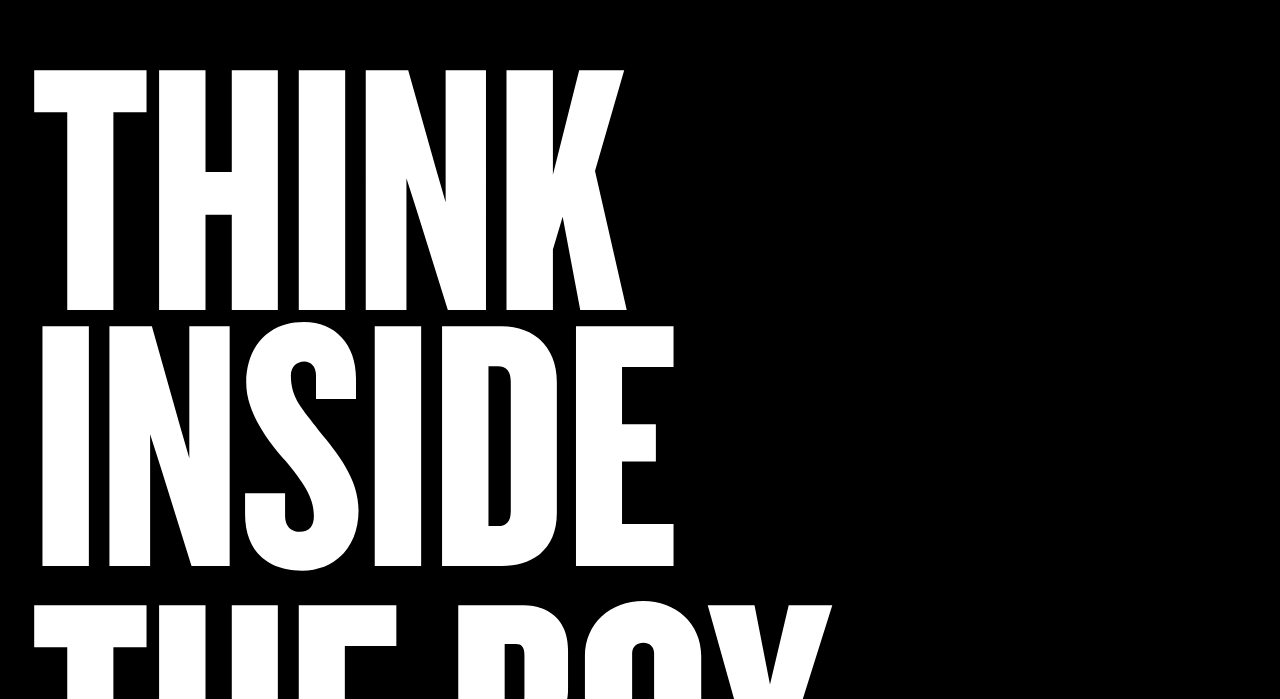
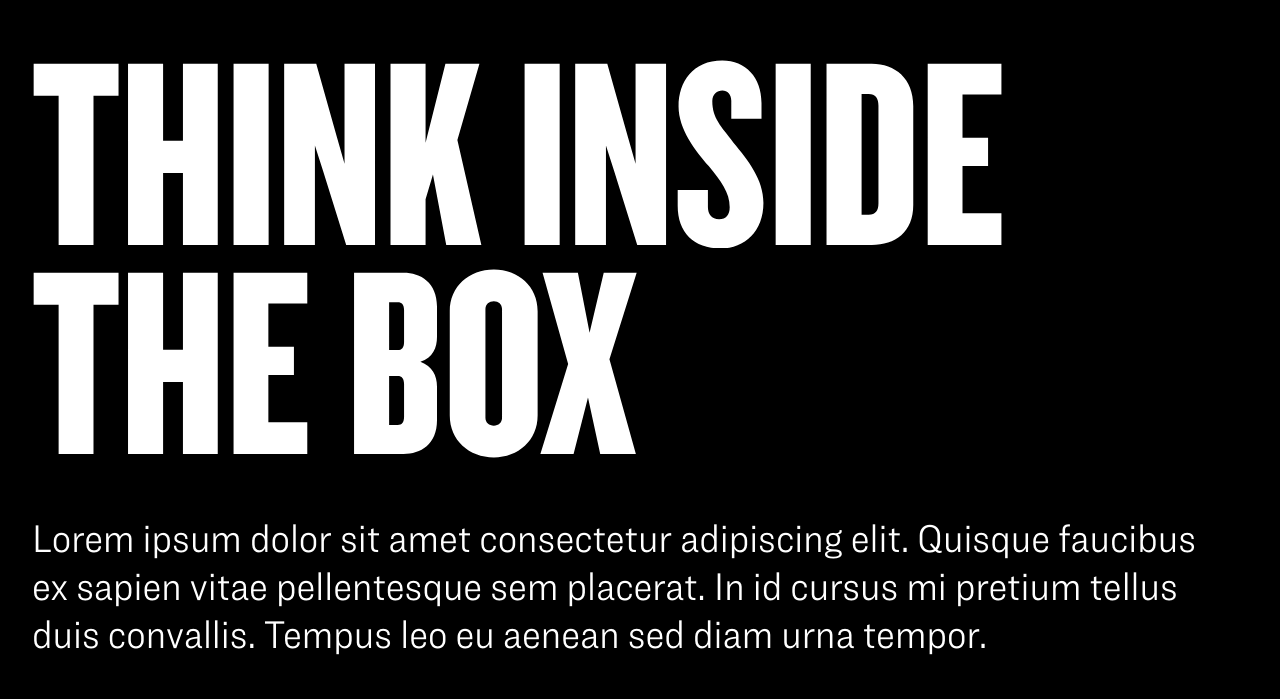
Before and after one commit to daviselen/website, a React (Vite) app: page / in a window 1280 px wide. Shown: the part 941-1640 px from the top of the page. Built offline with nearby package versions, Linux system fonts and the light colour scheme.

Commit message:
Make all text smaller

```diff
--- a/tailwind.config.js
+++ b/tailwind.config.js
@@ -125,13 +125,13 @@ export default {
       // reasonable adaptation, not something in the source (which is
       // desktop-only).
       fontSize: {
-        "display-h1": ["360px", { lineHeight: "256px" }], // Font/Headings/H1 — Masthead
-        "display-h2": ["272px", { lineHeight: "192px" }], // Font/Headings/H2 — Masthead alt
-        "display-h3": ["184px", { lineHeight: "128px" }], // Headings/H3 (Scale/2300 + Scale/1600) — section headlines
-        "display-hiai": ["144px", { lineHeight: "104px" }], // "THE HI x AI LOOP"
-        "display-card": ["80px", { lineHeight: "56px" }], // FootB/heading — portfolio card brand name
-        "display-stat": ["64px", { lineHeight: "56px" }], // card/heading, det/heading — Proof/News stat headline
-        "pre-title": ["40px", { lineHeight: "48px" }],
+        "display-h1": ["272px", { lineHeight: "192px" }], // Font/Headings/H1 — Masthead
+        "display-h2": ["184px", { lineHeight: "128px" }], // Font/Headings/H2 — Masthead alt
+        "display-h3": ["144px", { lineHeight: "104px" }], // Headings/H3 (Scale/2300 + Scale/1600) — section headlines
+        "display-hiai": ["80px", { lineHeight: "56px" }], // "THE HI x AI LOOP"
+        "display-card": ["64px", { lineHeight: "48px" }], // FootB/heading — portfolio card brand name
+        "display-stat": ["40px", { lineHeight: "48px" }], // card/heading, det/heading — Proof/News stat headline
+        "pre-title": ["32px", { lineHeight: "40px" }],
         "link-social": ["18px", { lineHeight: "18px" }], // links/social — Footer social links
       },
     },
```
